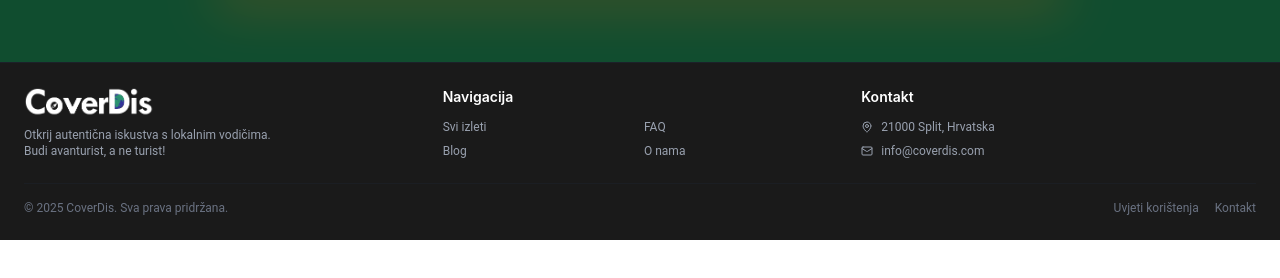
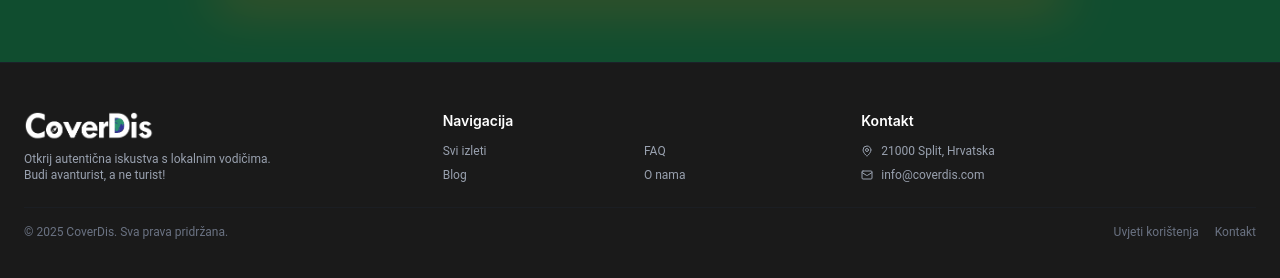
Before and after one commit to bokkyn/HCI, a Next.js app: page / in a window 1280 px wide. Shown: the part 3009-3287 px from the top of the page. Before the commit the page ends 3249 px from the top, so only its background shows below. Built offline with nearby package versions, Linux system fonts and the light colour scheme; no server answers; the database is empty.

Commit message:
footer padding fix

```diff
--- a/components/Footer.tsx
+++ b/components/Footer.tsx
@@ -8,7 +8,7 @@
 
   return (
     <footer className="bg-[#1a1a1a] text-white border-t border-gray-800/50">
-      <div className="max-w-7xl mx-auto px-4 sm:px-6 py-6">
+      <div className="max-w-7xl mx-auto px-4 sm:px-6 py-12">
         {/* Glavni sadržaj */}
         <div className="grid grid-cols-1 md:grid-cols-3 gap-6">
           {/* Brand */}
```
